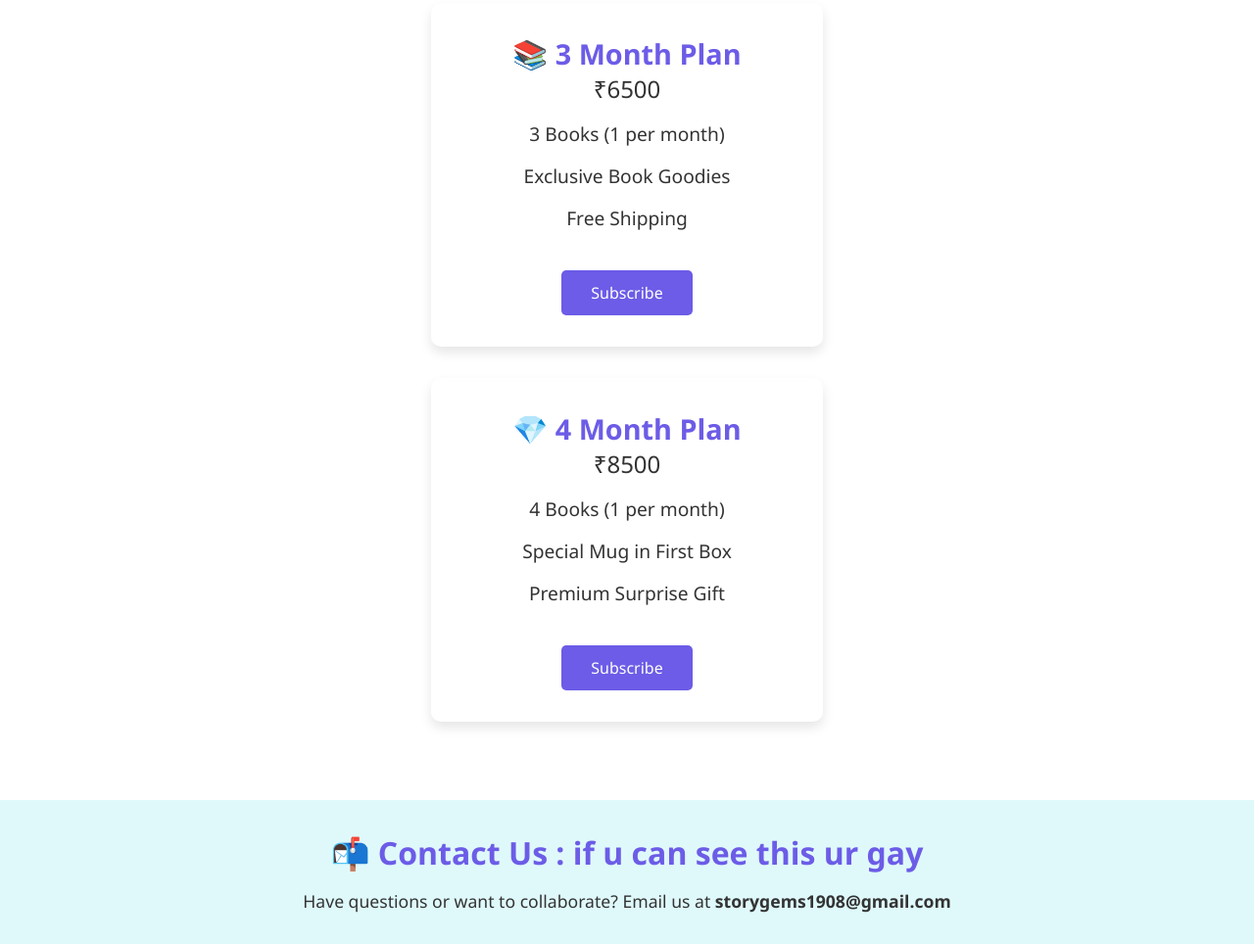
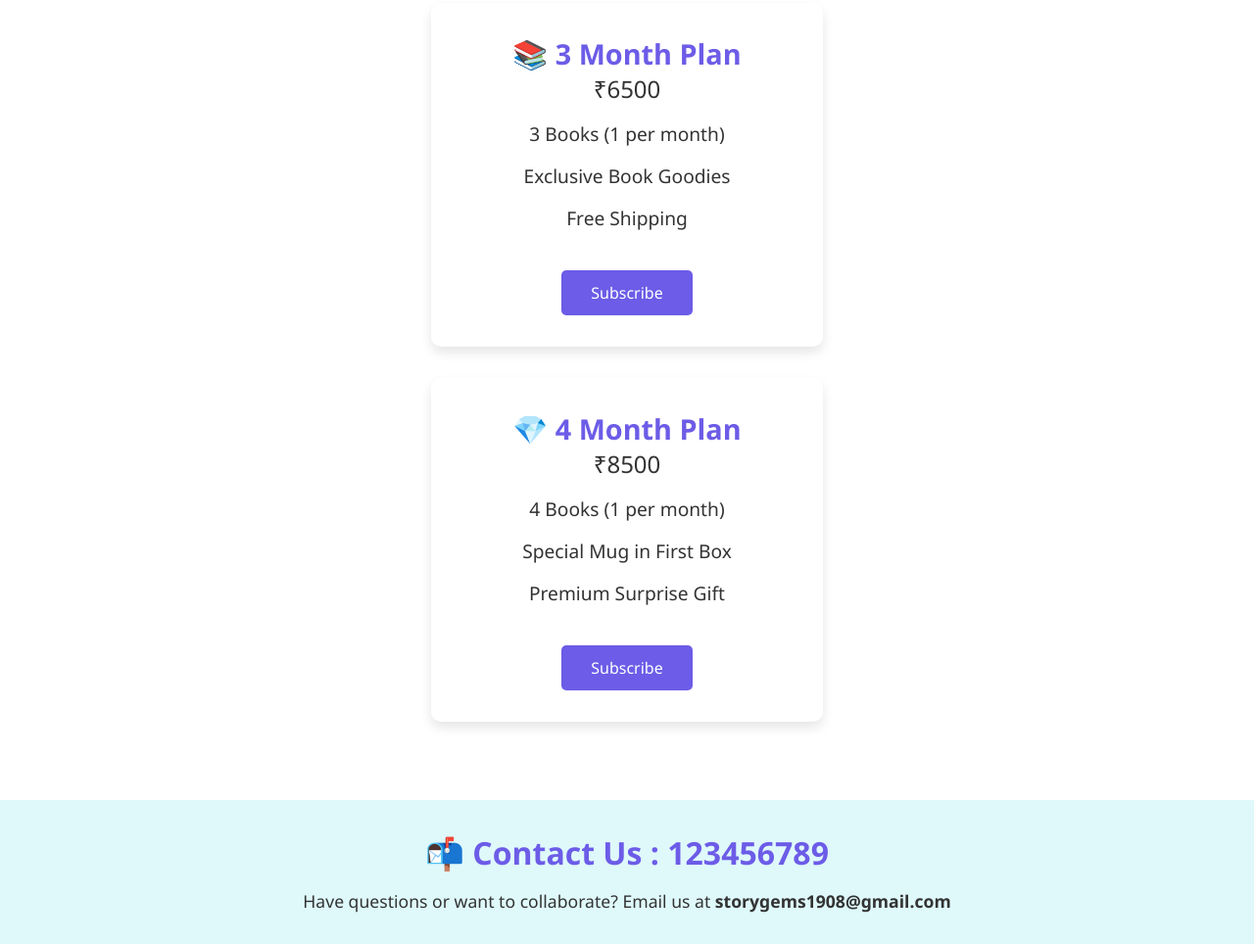
Before and after one commit to storygems/StoryGems, a plain HTML site: page index.html in a window 1280 px wide. Shown: the part 1713-2677 px from the top of the page at 98% size. Drawn offline with Linux system fonts and the light colour scheme.

Commit message:
Update index.html

```diff
--- a/index.html
+++ b/index.html
@@ -212,6 +212,8 @@
 
   <header>
     <div class="header-content">
+      <!-- Logo Image -->
+      <img src="https://scontent.fvga1-2.fna.fbcdn.net/v/t1.15752-9/495072288_560944230013173_5249876935115676904_n.png?_nc_cat=103&ccb=1-7&_nc_sid=0024fc&_nc_ohc=HKWLN73R6-QQ7kNvwGtqmmO&_nc_oc=AdmT0Eu7U5eNu1y8KODgQzocniwqNCe1Dx1F46yh23QYXRdJBb0FAnrYUWvtvi_4Kp8f-jXJb5ewG9f9TPr0LjgS&_nc_ad=z-m&_nc_cid=0&_nc_zt=23&_nc_ht=scontent.fvga1-2.fna&oh=03_Q7cD2QGUTZMUb7U0wh80VINeZhMraOPiAwB2rT3b2sFTnHwFxQ&oe=6845142D" alt="StoryGems Logo" style="height: 50px; width: auto; margin-right: 20px;">
       <h1>📚 StoryGems</h1>
       <nav>
         <a href="#home">Home</a>
@@ -293,9 +295,10 @@
   </section>
 
   <section id="contact" class="contact">
-    <h2>📬 Contact Us : if u can see this ur gay</h2>
+    <h2>📬 Contact Us : 123456789</h2>
     <p>Have questions or want to collaborate? Email us at <strong>storygems1908@gmail.com</strong></p>
-         </section>
+  </section>
+
   <footer>
     <p>© 2025 StoryGems by Sai And Tarvin. All rights reserved.</p>
   </footer>
```
